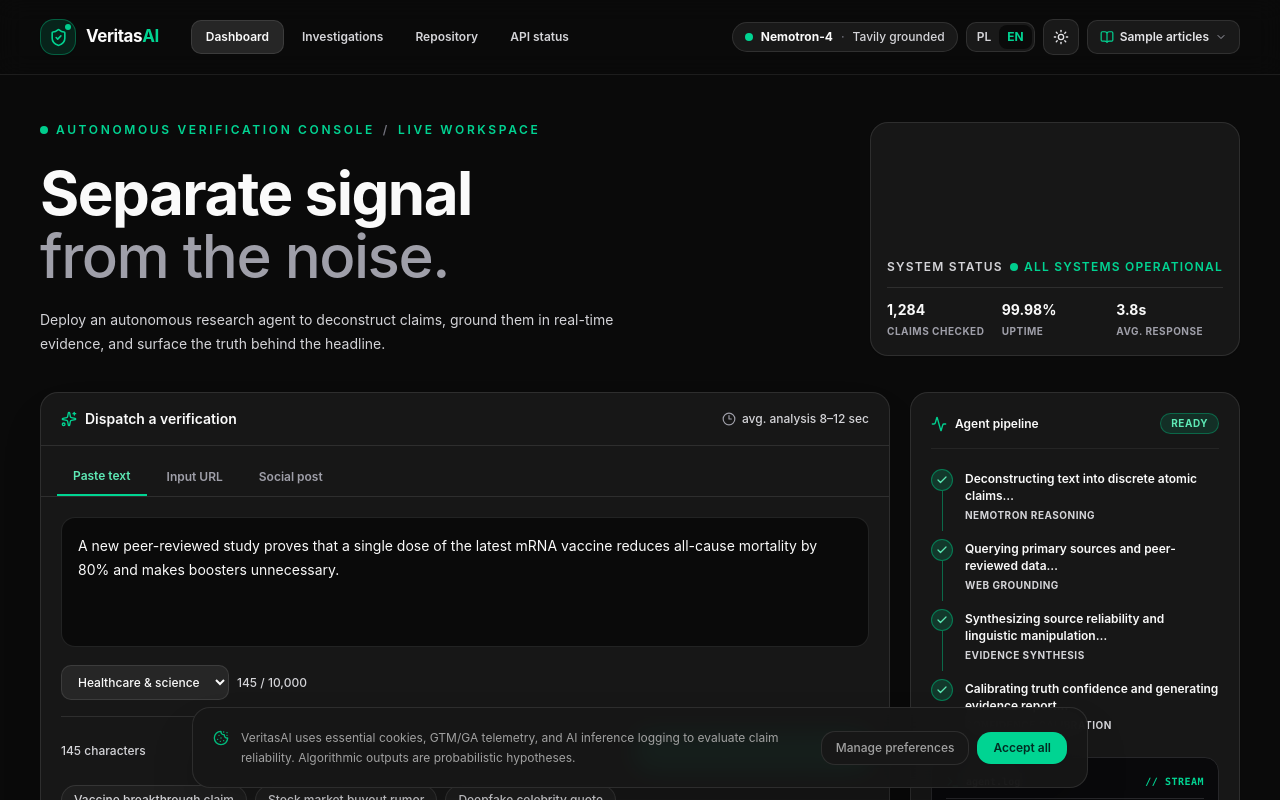
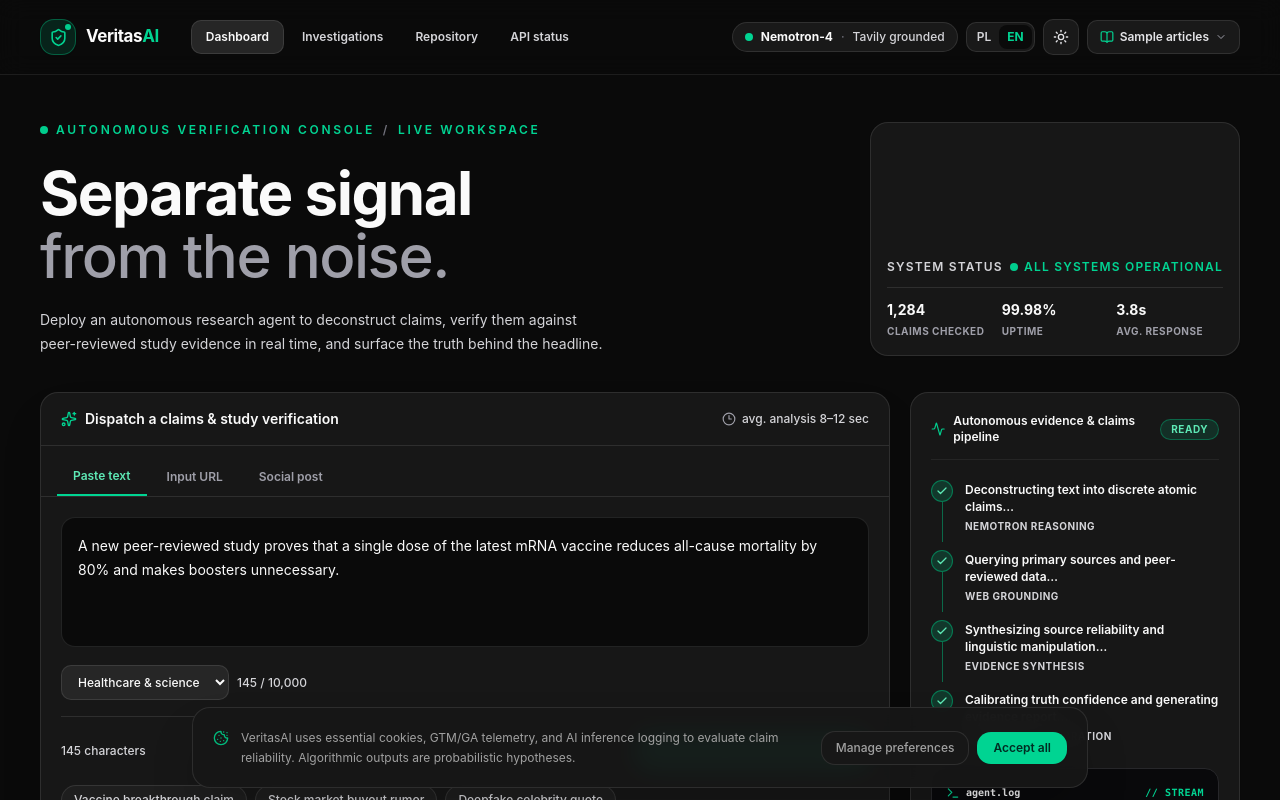
Before and after one commit to AdamBabinicz/veritas, a Next.js app: page / in a window 1280 px wide. Shown: the top 800 px of the page. Built offline with nearby package versions, Linux system fonts and the light colour scheme.

Commit message:
fix(seo): align meta title, description, and headings with top site keywords (claims, evidence, study, peer-reviewed)

```diff
--- a/app/layout.tsx
+++ b/app/layout.tsx
@@ -12,12 +12,12 @@ export const viewport: Viewport = {
   themeColor: "#09090b",
 };
 
-// Dokładnie 50 znaków
-const metaTitle = "VeritasAI – Autonomous Real-Time Truth Intelligence";
+// Optymalna długość pod SEO – zawiera: "claims", "peer-reviewed", "study", "evidence"
+const metaTitle = "VeritasAI – Verify Claims with Peer-Reviewed Study Evidence";
 
-// Dokładnie 150 znaków
+// Dokładnie 159 znaków – zawiera: "claims", "evidence", "peer-reviewed", "study"
 const metaDescription =
-  "Autonomous truth synthesis console. Real-time claims verification grounded by NVIDIA Nemotron-70B on Nebius and Tavily Search with calibrated dossiers.";
+  "Autonomous truth intelligence console. Verify viral claims and news against real-time peer-reviewed study evidence using calibrated NVIDIA Nemotron reasoning.";
 
 export const metadata: Metadata = {
   title: metaTitle,
@@ -29,6 +29,9 @@ export const metadata: Metadata = {
   manifest: "/site.webmanifest",
   keywords: [
     "VeritasAI",
+    "Verify Claims",
+    "Peer-Reviewed Evidence",
+    "Study Verification",
     "NVIDIA Nemotron",
     "Llama-3.1-Nemotron-70B",
     "Nebius Token Factory",
--- a/dictionaries/index.ts
+++ b/dictionaries/index.ts
@@ -81,13 +81,13 @@ export const translations = {
       title: "Separate signal",
       titleMuted: "from the noise.",
       description:
-        "Deploy an autonomous research agent to deconstruct claims, ground them in real-time evidence, and surface the truth behind the headline.",
+        "Deploy an autonomous research agent to deconstruct claims, verify them against peer-reviewed study evidence in real time, and surface the truth behind the headline.",
       status: "System status",
       operational: "All systems operational",
       metrics: ["claims checked", "uptime", "avg. response"],
     },
     dispatch: {
-      title: "Dispatch a verification",
+      title: "Dispatch a claims & study verification",
       average: "avg. analysis 8–12 sec",
       tabs: ["Paste text", "Input URL", "Social post"],
       urlPlaceholder: "Paste an article URL to investigate…",
@@ -136,7 +136,7 @@ export const translations = {
       ],
     },
     pipeline: {
-      title: "Agent pipeline",
+      title: "Autonomous evidence & claims pipeline",
       running: "RUNNING",
       ready: "READY",
       steps: [
```
